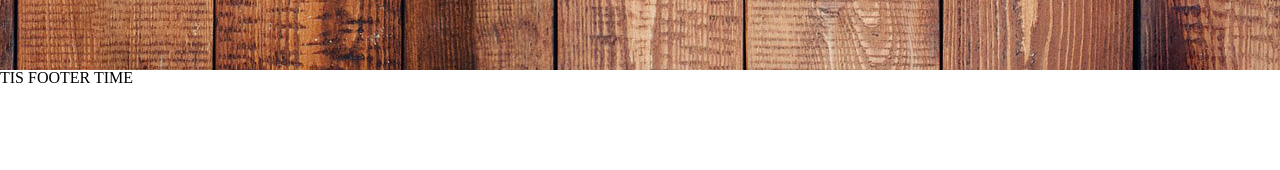
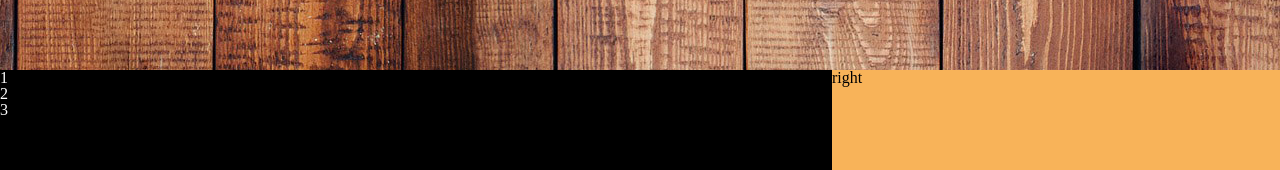
Before and after one commit to DmitryVoloshin/PizzaApp, a React (Create React App) app: page / in a window 1280 px wide. Shown: the part 775-945 px from the top of the page. Before the commit the page ends 861 px from the top, so only its background shows below. Built offline with nearby package versions, Linux system fonts and the light colour scheme.

Commit message:
rechange div to ul

```diff
--- a/src/components/App.js
+++ b/src/components/App.js
@@ -32,6 +32,7 @@ function App() {
             <Route path="/contact" component={ContactPage}/>
             <Route path="/constructor" component={PizzaPage}/>
 
+
         <Footer/>
         </Router>
     </div>
--- a/src/components/pages/main-page/main-page.js
+++ b/src/components/pages/main-page/main-page.js
@@ -2,11 +2,16 @@ import React from 'react';
 import { Link } from 'react-router-dom';
 
 import './main-page.css'
+import ShortBlock from '../reused-blocks/short-info';
 
 
 const MainPage = ( ) =>{
     return (
-        <main className="main-page_block">
+        <main>
+                <div className="main-page_block">
+
+            {/* This block of code just for time,in future i rechange it to carousel and put it in new component  */}
+
                 <div className="circle-pizza_pice"></div>
                 <div className="right-block_pizza">
                 <h2 className="right-block_title">Italian Pizza</h2>
@@ -17,7 +22,7 @@ const MainPage = ( ) =>{
                 with the necessary regelialia
                 </p>
                 <div className="pizza-block_buttons">
-                <Link to="/constructor" className="pizza-constructor_block">
+                <Link to="/menu" className="pizza-constructor_block">
                     <button className="pizza-constructor_button view-menu_button">View Menu</button>
                 </Link>
                 <Link to="/constructor" className="pizza-constructor_block">
@@ -25,6 +30,13 @@ const MainPage = ( ) =>{
                 </Link>
                 </div>
                 </div>
+
+                {/* Another blocks */}
+
+        </div>
+
+
+        <ShortBlock/>
         </main>
     )
 }
--- a/src/components/pages/reused-blocks/short-info/index.js
+++ b/src/components/pages/reused-blocks/short-info/index.js
@@ -0,0 +1,3 @@
+import ShortBlock from './short-info';
+
+export default ShortBlock;
--- a/src/components/pages/reused-blocks/short-info/short-info.css
+++ b/src/components/pages/reused-blocks/short-info/short-info.css
@@ -0,0 +1,15 @@
+.short-info_block{
+    display: flex;
+    flex-direction: row;
+    height: 100px;
+}
+
+.left-info_block{
+    background-color: black;
+    color: white;
+    width: 65%;
+}
+.right-info_block{
+    background-color: rgb(248, 179, 89);
+    width: 35%;
+}
--- a/src/components/pages/reused-blocks/short-info/short-info.js
+++ b/src/components/pages/reused-blocks/short-info/short-info.js
@@ -0,0 +1,30 @@
+import React from 'react';
+
+import './short-info.css'
+
+const ShortBlock = ( ) =>{
+    return(
+        <div className="short-info_block">
+
+            {/* left part */}
+
+            <ul className="left-info_block">
+                <li className="left-info_item">
+                    1
+                </li>
+                <li className="left-info_item">
+                    2
+                </li>
+                <li className="left-info_item">
+                    3
+                </li>
+            </ul>
+
+
+            {/* right part */}
+            <div className="right-info_block">right</div>
+        </div>
+    )
+}
+
+export default ShortBlock;
```
